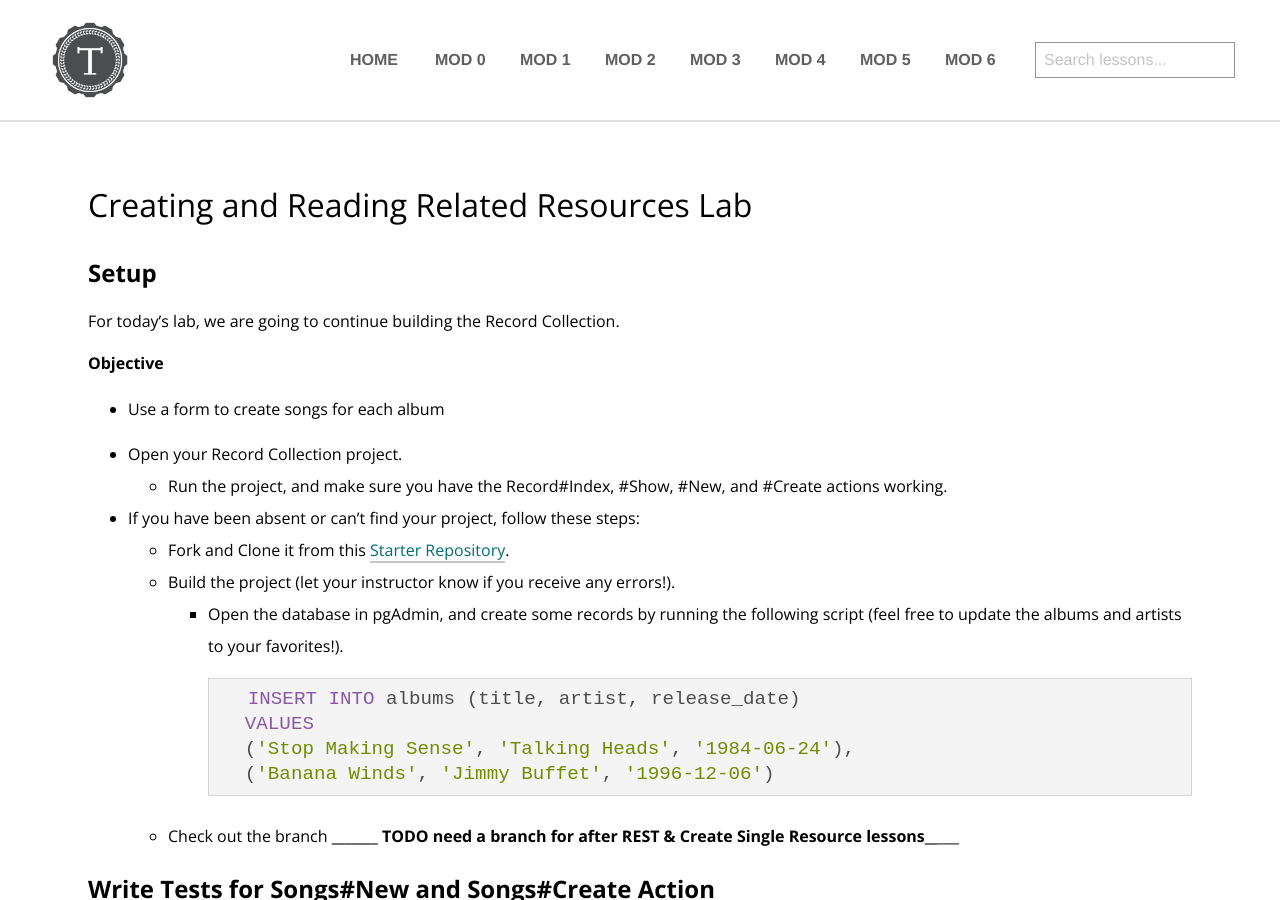
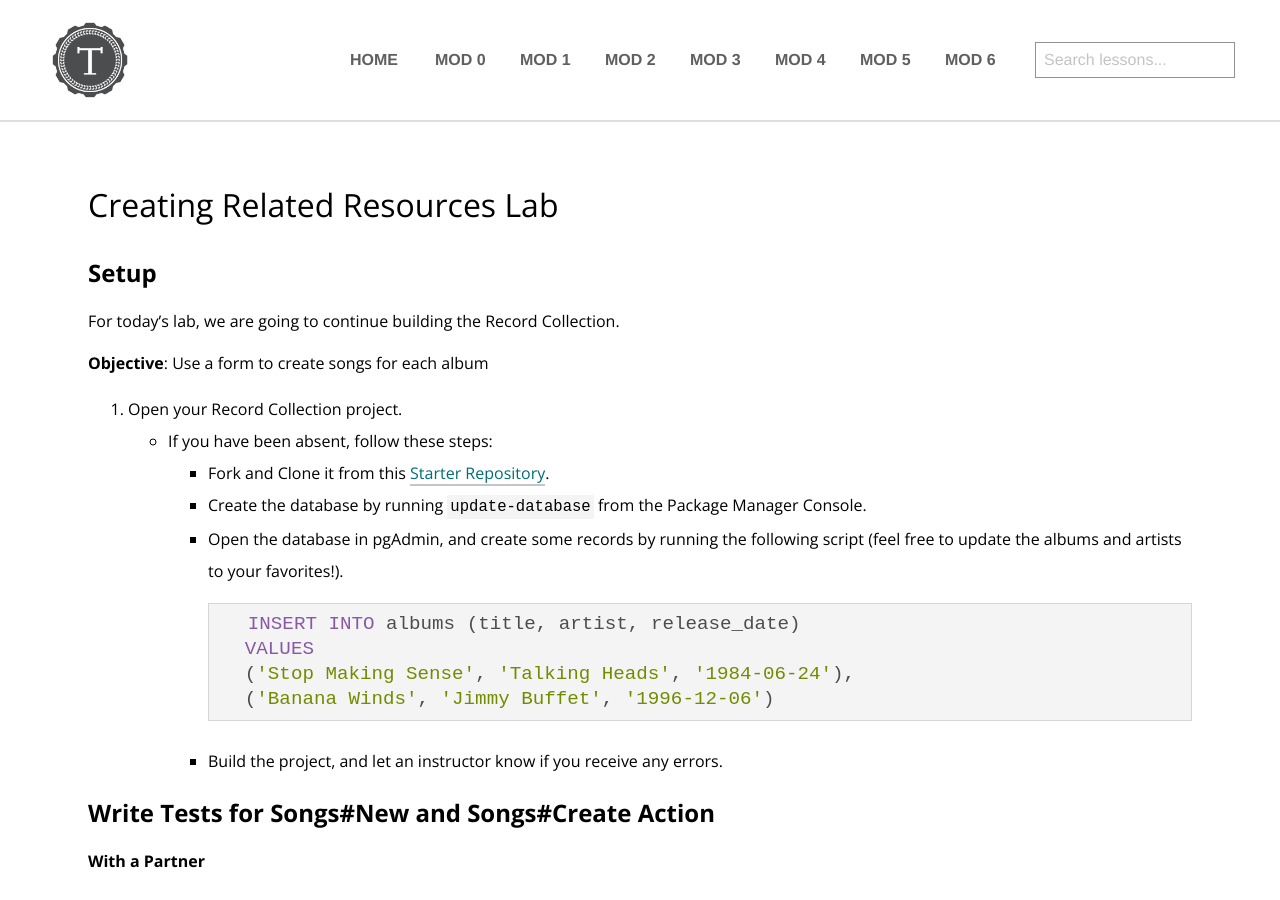
Before and after one commit to turingschool/launch-curriculum, a Jekyll site: the page built from module3/labs/Week3/CreatingRelatedResources.md, in a window 1280 px wide and 900 px high. Built offline with Jekyll 4.4.1, drawn with Linux system fonts in a browser that asks for light colours; nearby versions of some CDN libraries; comment, search, counter and statistics services are not loaded.

Commit message:
Small updates to create related resource before teaching

````diff
--- a/module3/labs/Week3/CreatingRelatedResources.md
+++ b/module3/labs/Week3/CreatingRelatedResources.md
@@ -1,29 +1,26 @@
 ---
 layout: page
-title: Creating and Reading Related Resources Lab
+title: Creating Related Resources Lab
 ---
 
 ## Setup
 
 For today's lab, we are going to continue building the Record Collection.
 
+**Objective**: Use a form to create songs for each album
 
-**Objective**
-* Use a form to create songs for each album
-
-* Open your Record Collection project.
-    * Run the project, and make sure you have the Record#Index, #Show, #New, and #Create actions working.
-* If you have been absent or can't find your project, follow these steps:
-    * Fork and Clone it from this [Starter Repository](https://github.com/turingschool-examples/RecordCollectionStarter).
-    * Build the project (let your instructor know if you receive any errors!).
+1. Open your Record Collection project.
+    * If you have been absent, follow these steps:
+        * Fork and Clone it from this [Starter Repository](https://github.com/turingschool-examples/LaunchFeatureLabStarter_RecordCollection).
+        * Create the database by running `update-database` from the Package Manager Console.
         * Open the database in pgAdmin, and create some records by running the following script (feel free to update the albums and artists to your favorites!).
-    ```sql
-    INSERT INTO albums (title, artist, release_date)
-    VALUES
-    ('Stop Making Sense', 'Talking Heads', '1984-06-24'),
-    ('Banana Winds', 'Jimmy Buffet', '1996-12-06')
-    ```
-    * Check out the branch _____________________ TODO need a branch for after REST & Create Single Resource lessons___________
+        ```sql
+        INSERT INTO albums (title, artist, release_date)
+        VALUES
+        ('Stop Making Sense', 'Talking Heads', '1984-06-24'),
+        ('Banana Winds', 'Jimmy Buffet', '1996-12-06')
+        ```
+        * Build the project, and let an instructor know if you receive any errors.
 
 
 
````
Also changed, not shown: module3/lessons/Week3/CreatingRelatedResources.md (+1 -1 lines).
